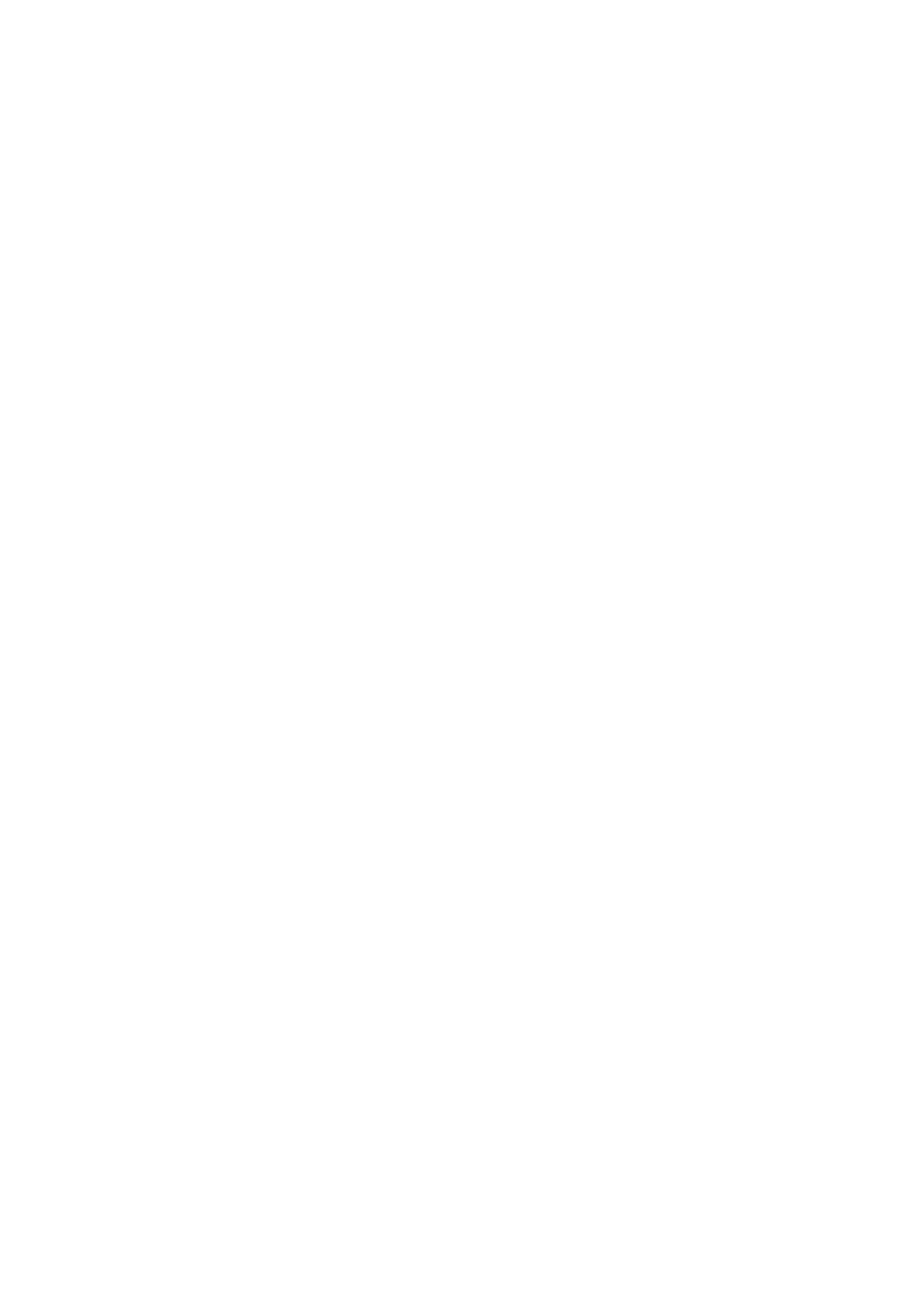
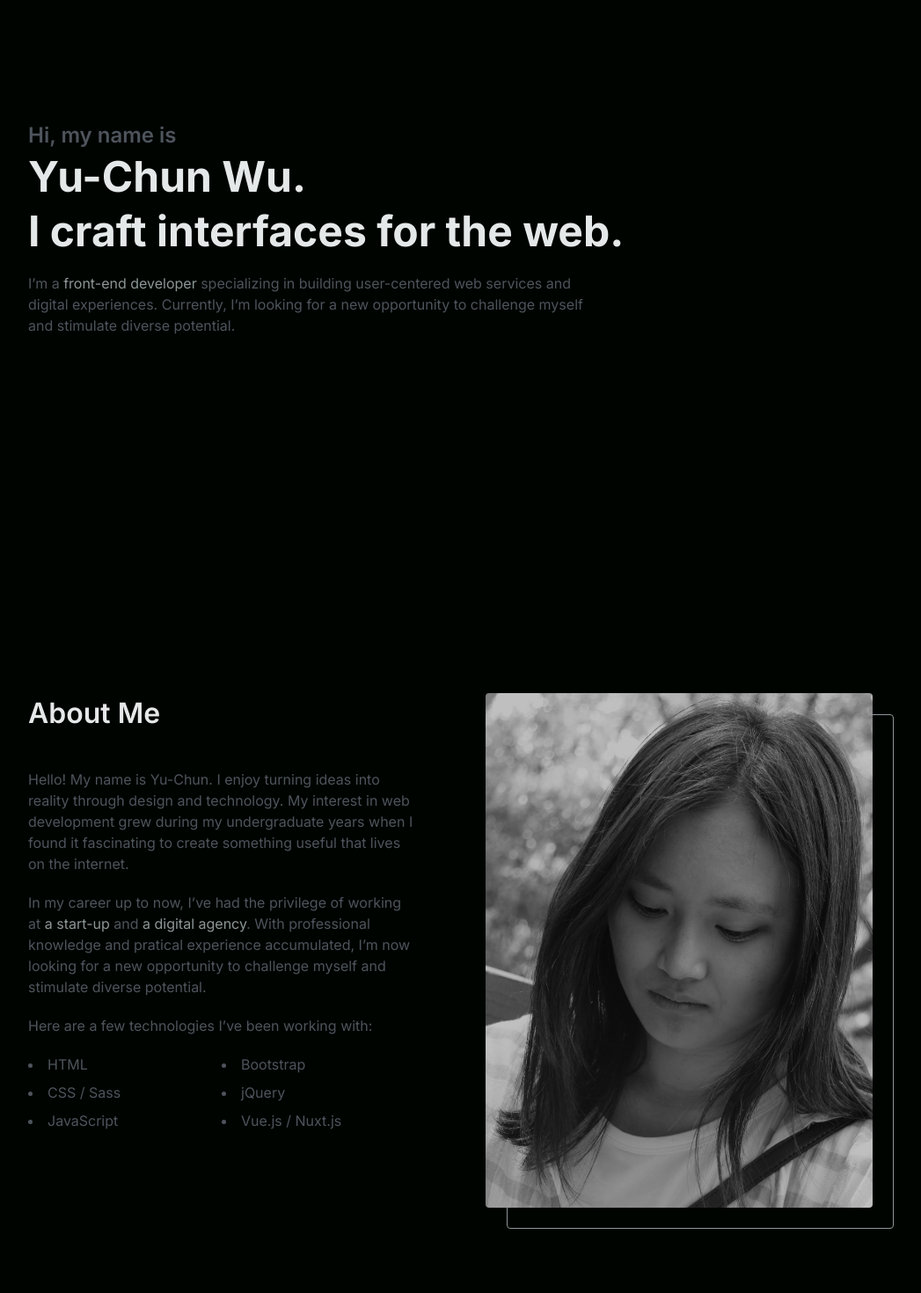
Before and after one commit to yuchun9508/portfolio, a Vue app: page / in a window 1280 px wide. Shown: the part 140-1610 px from the top of the page at 88% size, without its empty margins (128-1175 px from the left). Before the commit the page ends 800 px from the top, so only its background shows below. Built offline with nearby package versions, Linux system fonts and the light colour scheme.

Commit message:
update home view: hero, about section

```diff
--- a/src/assets/tailwind.css
+++ b/src/assets/tailwind.css
@@ -19,9 +19,12 @@
 
 @layer components {
     .container-fluid {
-        @apply w-full px-5 sm:px-10 lg:px-20;
+        @apply w-full px-5 sm:px-8 xl:px-20;
     }
     .button-accent {
         @apply py-2 px-4 bg-accent bg-opacity-0 text-accent rounded border border-solid border-accent transition-all hover:bg-opacity-20;
     }
+    .link-accent {
+        @apply text-accent hover:underline;
+    }
 }
--- a/src/views/Home.vue
+++ b/src/views/Home.vue
@@ -1,5 +1,46 @@
 <template>
+  <div>
+    <section class="min-h-screen flex items-center">
+      <div class="container">
+        <h3>Hi, my name is</h3>
+        <h1 class="text-neutral">Yu-Chun Wu.<br>I craft interfaces for the web.</h1>
+        <p class="mt-4 xl:w-8/12">I’m a <span class="text-accent">front-end developer</span> specializing in building user-centered web services and digital experiences. Currently, I’m looking for a new opportunity to challenge myself and stimulate diverse potential.</p>
+      </div>
+    </section>
 
+    <section id="about" class="py-20 lg:py-32">
+      <div class="container">
+        <div class="grid grid-cols-1 gap-y-10 sm:gap-y-20 lg:grid-cols-2 lg:gap-y-0 lg:gap-x-16 xl:gap-x-20">
+          <div>
+            <h2 class="text-neutral mb-10">About Me</h2>
+            <p class="mb-5">Hello! My name is Yu-Chun. I enjoy turning ideas into reality through design and technology. My interest in web development grew during my undergraduate years when I found it fascinating to create something useful that lives on the internet.</p>
+            <p class="mb-5">In my career up to now, I’ve had the privilege of working at <a href="" class="link-accent">a start-up</a> and <a href="" class="link-accent">a digital agency</a>. With professional knowledge and pratical experience accumulated, I’m now looking for a new opportunity to challenge myself and stimulate diverse potential.</p>
+            <p class="mb-5">Here are a few technologies I’ve been working with:</p>
+            <div class="grid grid-cols-2">
+              <ul class="list-inside list-disc">
+                <li class="mb-2">HTML</li>
+                <li class="mb-2">CSS / Sass</li>
+                <li class="mb-2">JavaScript</li>
+              </ul>
+              <ul class="list-inside list-disc">
+                <li class="mb-2">Bootstrap</li>
+                <li class="mb-2">jQuery</li>
+                <li class="mb-2">Vue.js / Nuxt.js</li>
+              </ul>
+            </div>
+          </div>
+
+          <div>
+            <div class="relative w-11/12 mx-auto sm:w-9/12 lg:w-full">
+              <div class="w-full pb-16/12 rounded bg-secondary-dark bg-cover bg-center bg-no-repeat relative z-10 filter grayscale brightness-75 transition-all hover:filter-none" :style="{ backgroundImage: `url(${require('@/assets/images/profile.jpg')})` }"></div>
+              <div class="w-full h-full rounded border border-solid border-accent absolute top-4 left-4 sm:top-6 sm:left-6"></div>
+            </div>
+          </div>
+        </div>
+      </div>
+    </section>
+
+  </div>
 </template>
 
 <script>
--- a/tailwind.config.js
+++ b/tailwind.config.js
@@ -39,7 +39,8 @@ module.exports = {
       padding: {
         DEFAULT: '1.25rem',
         sm: '2.5rem',
-        lg: '10rem',
+        lg: '8rem',
+        xl: '10rem',
       },
     },
     extend: {
@@ -50,10 +51,17 @@ module.exports = {
         '-1': '-1',
         '99': '99',
       },
+      // for vertical image ratio
+      padding: {
+        '16/12': '133%',
+      },
     },
   },
   variants: {
-    extend: {},
+    extend: {
+      filter: ['hover'],
+      inset: ['hover'],
+    },
   },
   plugins: [],
 }
```
Also changed, not shown: src/assets/images/profile.jpg (added).
